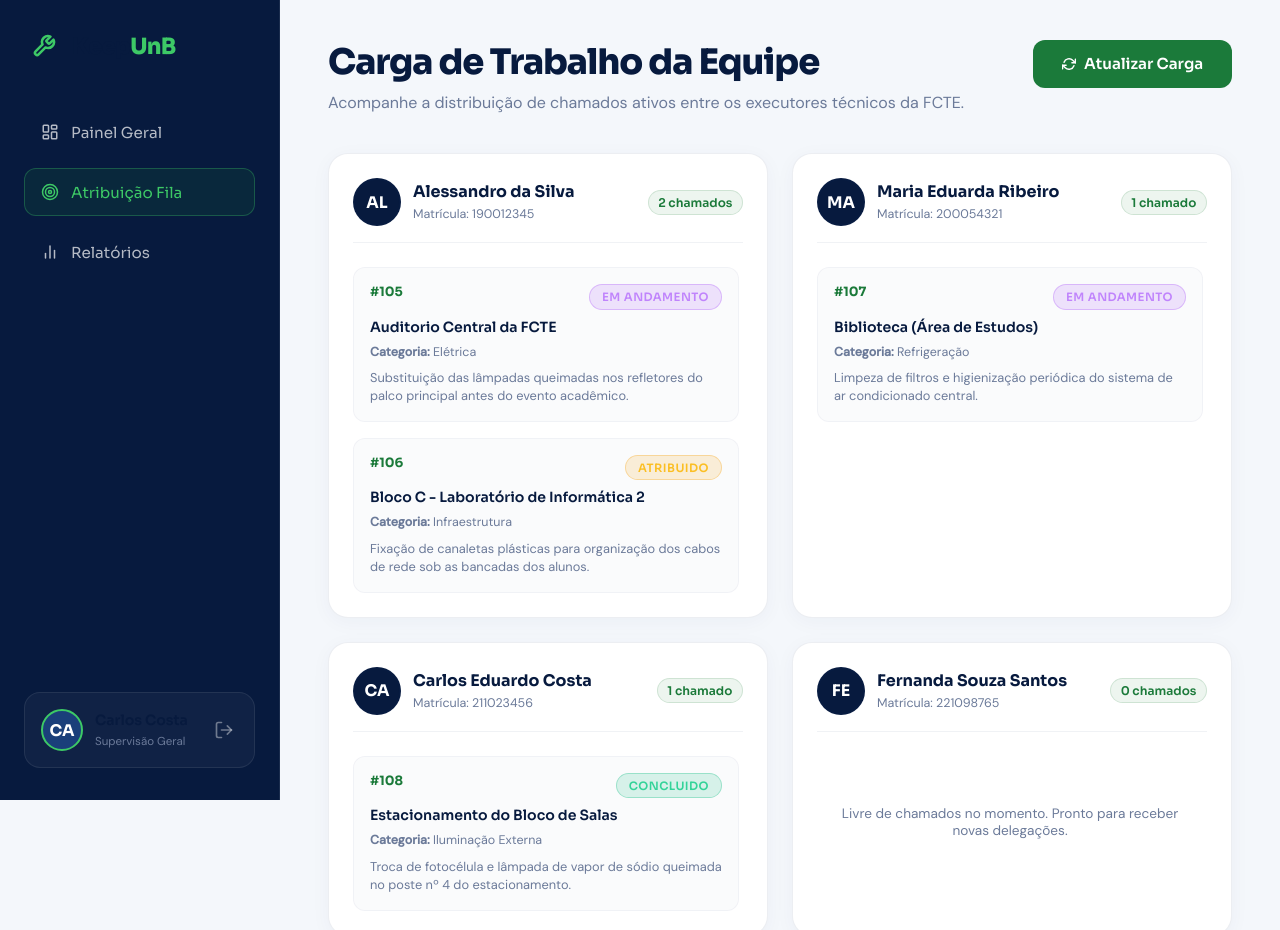
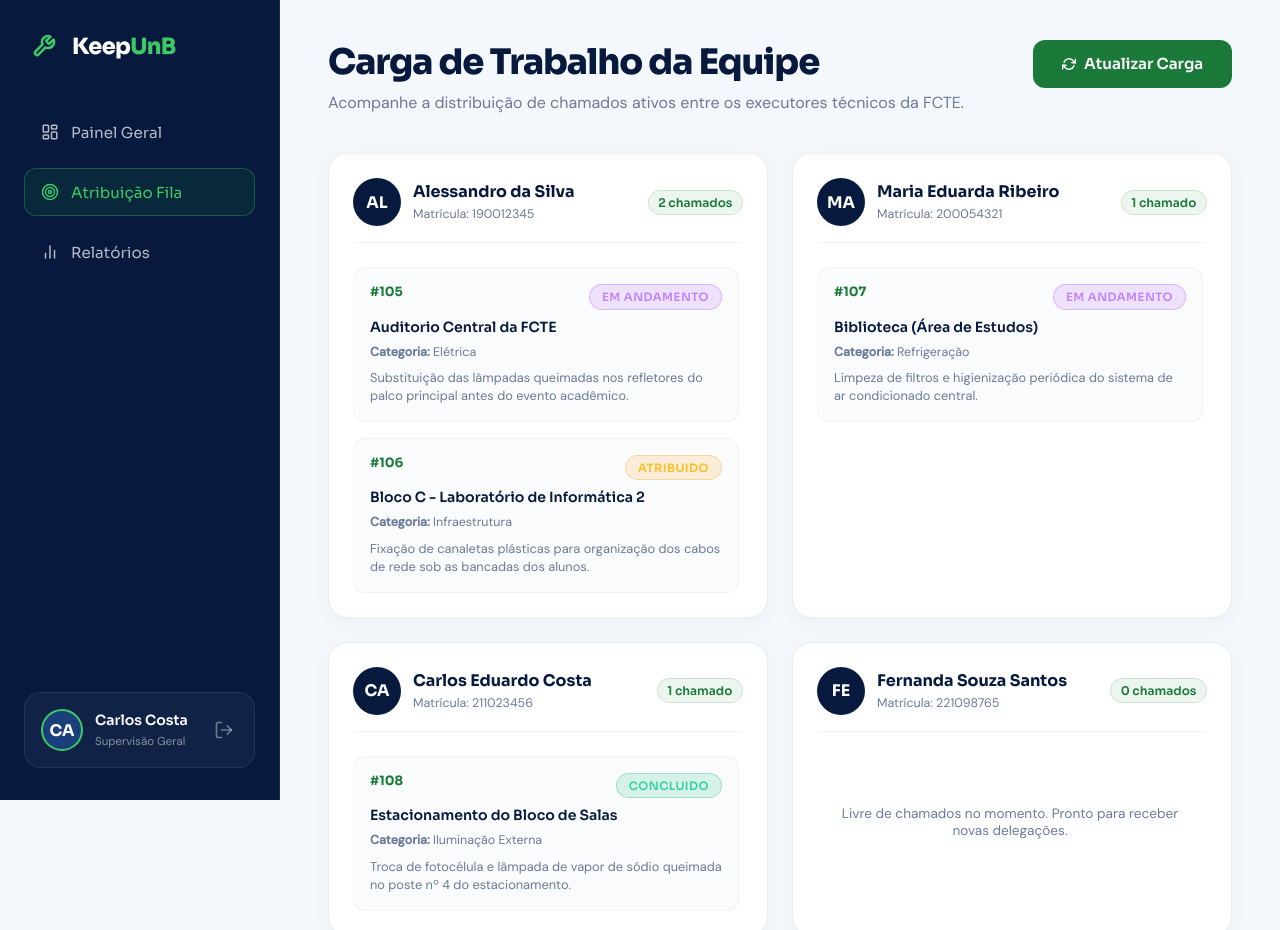
Before and after one commit to FGA0138-MDS-Ajax/2026.1-T03-Parnas, a Next.js app in the folder frontend/: page /gerente/atribuicao in a window 1280 px wide. Shown: the top 930 px of the page. Built offline with nearby package versions, Linux system fonts and the light colour scheme; no server answers.

Commit message:
style(gerente): aprimora visual do painel do gerente, destaca cards, padroniza botões e corrige contraste da sidebar

```diff
--- a/frontend/src/features/gerente/components/gerente.css
+++ b/frontend/src/features/gerente/components/gerente.css
@@ -35,6 +35,7 @@
   letter-spacing: -0.03em;
   margin-bottom: 3rem;
   padding: 0 0.5rem;
+  color: var(--white);
 }
 .sidebar-logo em {
   font-style: normal;
@@ -85,6 +86,7 @@
   display: flex;
   align-items: center;
   gap: 12px;
+  color: var(--white);
 }
 
 .user-avatar {
@@ -112,10 +114,11 @@
   white-space: nowrap;
   overflow: hidden;
   text-overflow: ellipsis;
+  color: var(--white);
 }
 .user-role {
   font-size: 0.72rem;
-  color: var(--gray-text);
+  color: rgba(255, 255, 255, 0.5);
 }
 
 .btn-logout {
```
